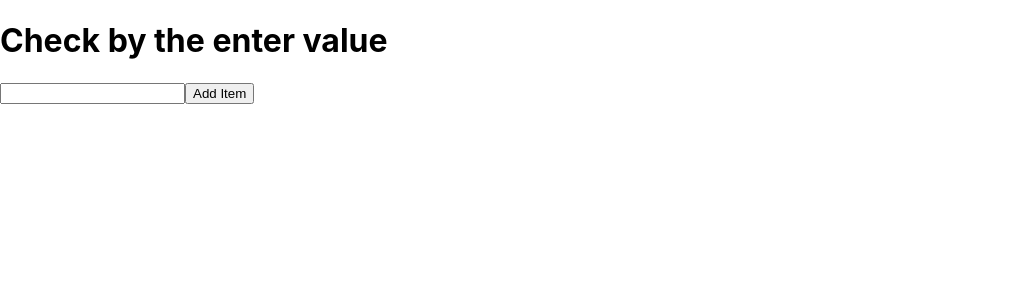
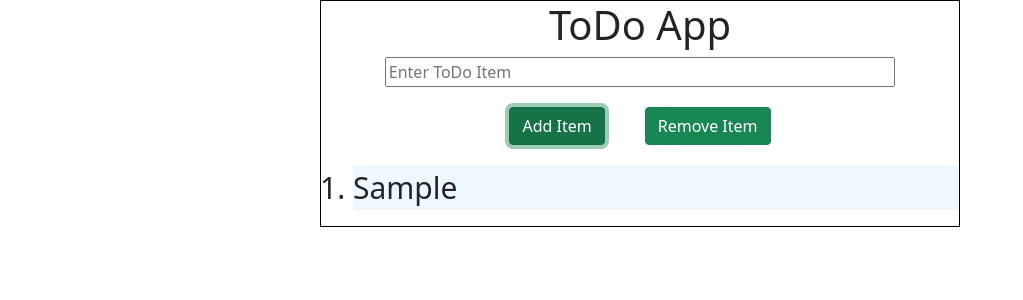
Before and after one commit to Raj5212/raj752287, a React (Create React App) app: page /LoginForm in a window 1280 px wide. Both pictures are taken after typing "Sample" into the empty fields and a click on the button "Add Item". Shown: the top 300 px of the page, without its empty margins (0-1023 px from the left). Built offline with nearby package versions, Linux system fonts and the light colour scheme.

Commit message:
project changes

```diff
--- a/src/App.css
+++ b/src/App.css
@@ -2,7 +2,7 @@ body {font-family: Arial, Helvetica, sans-serif;}
 * {box-sizing: border-box}
 
 /* Full-width input fields */
-input[type=text], input[type=password] {
+/* input[type=text], input[type=password] {
   width: 100%;
   padding: 15px;
   margin: 5px 0 22px 0;
@@ -22,7 +22,7 @@ hr {
 }
 
 /* Set a style for all buttons */
-button {
+/* button {
   background-color: #04AA6D;
   color: white;
   padding: 14px 20px;
@@ -31,47 +31,65 @@ button {
   cursor: pointer;
   width: 100%;
   opacity: 0.9;
-}
-
+} */
+/*
 button:hover {
   opacity:1;
-}
+} */
 
 /* Extra styles for the cancel button */
-.cancelbtn {
+/* .cancelbtn {
   padding: 14px 20px;
   background-color: #f44336;
-}
+} */
 
 /* Float cancel and signup buttons and add an equal width */
-.cancelbtn, .signupbtn {
+/* .cancelbtn, .signupbtn {
   float: left;
   width: 50%;
-}
+} */
 
 /* Add padding to container elements */
-.container {
+/* .container {
   padding: 16px;
-}
+} */
 
 /* Clear floats */
-.clearfix::after {
+/* .clearfix::after {
   content: "";
   clear: both;
   display: table;
-}
+} */
 
 /* Change styles for cancel button and signup button on extra small screens */
-@media screen and (max-width: 300px) {
+/* @media screen and (max-width: 300px) {
   .cancelbtn, .signupbtn {
      width: 100%;
   }
 }
+ */
 
 
-
-
-
+ .inner {
+  width: 50%;
+  margin: 0 auto;
+  text-align: center;
+  border: 1px solid #000;
+}
+input[type="text"] {
+  width: 80%;
+}
+.btn-success {
+  color: #fff;
+  background-color: #198754;
+  border-color: #198754;
+  margin: 20px;
+}
+li {
+  text-align: initial;
+  font-size: 30px;
+  background: aliceblue;
+}
 
 
 
--- a/src/App.js
+++ b/src/App.js
@@ -93,6 +93,9 @@
 
 import React from 'react'
 import Project1 from './Project1'
+import './App.css'
+import '../node_modules/bootstrap/dist/css/bootstrap.min.css'
+import '../node_modules/bootstrap/dist/js/bootstrap.bundle.min.js'
 
 const App = () => {
   return (
--- a/src/Project1.js
+++ b/src/Project1.js
@@ -1,54 +1,52 @@
-
-import React, { useState } from 'react'
+  import React, { useState } from 'react'
 
 const Project1 = () => {
-const [list,setList]=useState('');
-const [items,setItems]=useState([]);
+const [item ,setItem] = useState('')
+const [data ,setData] = useState([])
 
-
-const item =(e)=>{
-setList(e.target.value)
+const itemE =(e)=>{
+  return(
+    setItem(e.target.value)
+  )
 }
 
-const itemList=()=>{
-    setItems((allitms)=>{
-        return [...allitms,list];
-    });
+const Add_item =()=>{
+  setData((allItms)=>{
+  return[...allItms,item]
+})
+setItem('');
+}
 
-    // console.log(itemList)
-     let cada = [list]
-    // console.log(cada)
+const Remove_item=()=>{
+ console.log('delete')
+ setData((allItms)=>{
+  return allItms.filter((arrElmn)=>{
 
+  })
+})
+}
 
-
-    let data = cada.filter((e)=>{
-    console.log(e.charAt(0).toUpperCase()+e.slice(1))
-     return e.charAt(0).toUpperCase()+e.slice(1)
-    })
-    setList('');
-    console.log(data)
-}
-// console.log(cada)
   return (
     <>
-  <h1>Check by the enter value</h1>
-  <input className='inner' type="text" value={list} onChange={item}/>
-  <button onClick={itemList}>Add Item  </button>
+      <div className='inner'>
+        <h1>ToDo App</h1>
+        <div>
+          <input type={"text"} value={item} placeholder={"Enter ToDo Item"} onChange={itemE} />
+          <button className='btn btn-success' onClick={Add_item} >Add Item</button>
+          <button className='btn btn-success' onClick={Remove_item} >Remove Item</button>
+        </div>
 
-  <ol>
+        <ol>
+          {
+            data.map((curElmn,index)=>{
+              return(
 
-  {/* {data} */}
-  {/* {item.map((item,key)=>{ */}
-    {/* return( */}
-        {/* <>
-<div className='todo_style'>
-    <i className='fa fa-items' aria-hidden="true"/>
-</div>
-    <li>{key}  ::  </li>
-    </>
-    )
-  })} */}
-  </ol>
+                <li>{curElmn}</li>
+              )
+            })
+          }
+        </ol>
+      </div>
     </>
   )
 }
```
